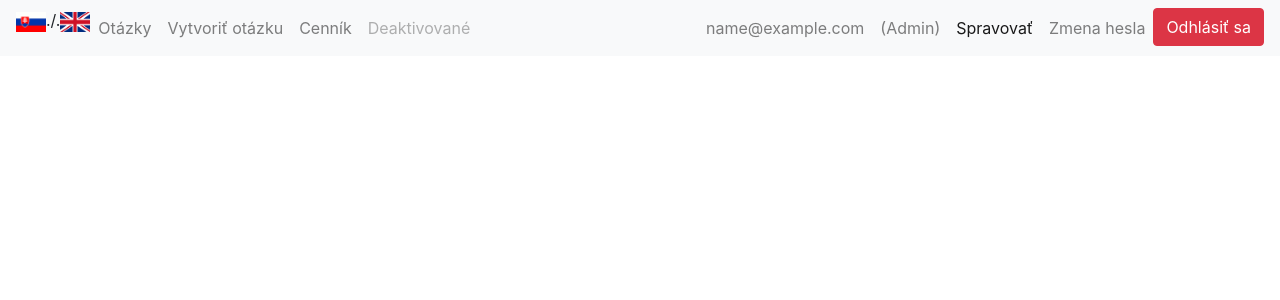
After one commit to SamuelBolibruch/WEBTE2_Zaverecne_zadanie, a PHP site: page /manage_users.php in a window 1280 px wide. The commit adds this page. Shown: the top 300 px of the page. Run offline with PHP 8.4, Linux system fonts and the light colour scheme; the visitor is signed in with stand-in values (Sample User, id 1); some libraries are stand-ins or nearby versions.

Commit message:
Adding functions to admin

```diff
--- a/add_closed_question.php
+++ b/add_closed_question.php
@@ -56,7 +56,7 @@ if ($_SERVER["REQUEST_METHOD"] == "POST") {
     $isOpen = $_POST["isOpen1"];
     $numOfAnswers = $_POST["numOfAnswers1"];
 
-    $email = $_SESSION["email"];
+    $email = $_POST["userEmail"];
 
     // Získanie počtu správnych odpovedí
     $numOfCorrectAnswers = 0;
--- a/languages/en.php
+++ b/languages/en.php
@@ -3,6 +3,7 @@
 return [
     'login' => 'Login',
     'username' => 'Username:',
+    'user' => 'User',
     'password' => 'Password:',
     'submit' => 'Sign in',
     'register' => 'Register',
@@ -59,6 +60,10 @@ return [
     'unauthorized_access' => 'Unauthorized access.',
     'login_as_admin' => 'Login as admin',
     'admin' => 'Admin',
+    'actions' => 'Actions',
+    'create_in_name' => 'Create in name:',
+    'manage_users' => 'Manage',
+    'managing_users' => 'Managing users',
 ];
 
 
--- a/languages/sk.php
+++ b/languages/sk.php
@@ -3,6 +3,7 @@
 return [
     'login' => 'Prihlásenie',
     'username' => 'Meno používateľa:',
+    'user' => 'Používateľ',
     'password' => 'Heslo:',
     'submit' => 'Prihlásiť sa',
     'register' => 'Registrovať sa',
@@ -59,6 +60,10 @@ return [
     'unauthorized_access' => 'Neoprávnený prístup.',
     'login_as_admin' => 'Prihlásiť sa ako administrátor',
     'admin' => 'Administrátor',
+    'actions' => 'Akcie',
+    'create_in_name' => 'Vytvoriť v mene:',
+    'manage_users' => 'Spravovať',
+    'managing_users' => 'Spravovanie užívateľov',
 ];
 
 ?>
--- /dev/null
+++ b/manage_users.php
@@ -0,0 +1,109 @@
+<?php
+session_start(); // Start session
+
+require_once 'config.php';
+
+if (!isset($_SESSION['lang'])) {
+    $_SESSION['lang'] = 'sk'; // Predvolený jazyk
+}
+
+if (isset($_GET['lang'])) {
+    $_SESSION['lang'] = $_GET['lang'];
+}
+
+$lang = require 'languages/' . $_SESSION['lang'] . '.php';
+
+// Redirect to login if not logged in
+if (!isset($_SESSION["loggedin"]) || $_SESSION["loggedin"] !== true) {
+    header("location: index.php");
+    exit;
+}
+$email = $_SESSION["email"];
+
+?>
+
+<!DOCTYPE html>
+<html lang="en">
+
+<head>
+    <meta charset="UTF-8">
+    <meta name="viewport" content="width=device-width, initial-scale=1.0">
+    <title><?php echo $lang['managing_users']; ?></title>
+    <link rel="stylesheet" href="https://cdn.jsdelivr.net/npm/bootstrap@4.0.0/dist/css/bootstrap.min.css"
+          integrity="sha384-Gn5384xqQ1aoWXA+058RXPxPg6fy4IWvTNh0E263XmFcJlSAwiGgFAW/dAiS6JXm" crossorigin="anonymous">
+    <link rel="stylesheet" href="css/change_password.css">
+    <link rel="stylesheet" href="css/navbar.css">
+</head>
+
+<body>
+<nav class="navbar navbar-expand-lg navbar-light bg-light">
+
+
+
+    <!-- <a class="navbar-brand" href="#">Navbar</a> -->
+    <button class="navbar-toggler" type="button" data-toggle="collapse" data-target="#navbarNav"
+            aria-controls="navbarNav" aria-expanded="false" aria-label="Toggle navigation">
+        <span class="navbar-toggler-icon"></span>
+    </button>
+    <div class="collapse navbar-collapse justify-content-between" id="navbarNav">
+        <ul class="navbar-nav mr-auto">
+            <a href="?lang=sk"><img src="images/Flag_of_Slovakia.png" alt="SK" style="height: 20px; width: 30px"></a> ./.
+            <a href="?lang=en"><img src="images/Flag_of_the_United_Kingdom.png" alt="EN" style="height: 20px; width: 30px"></a>
+            <li class="nav-item">
+                <a class="nav-link" href="main_page.php"><?php echo $lang['questions']; ?><span class="sr-only">(current)</span></a>
+            </li>
+            <li class="nav-item">
+                <a class="nav-link" href="create_question.php"><?php echo $lang['create_question']; ?></a>
+            </li>
+            <li class="nav-item">
+                <a class="nav-link" href="#"><?php echo $lang['pricing']; ?></a>
+            </li>
+            <li class="nav-item">
+                <a class="nav-link disabled" href="#"><?php echo $lang['disabled']; ?></a>
+            </li>
+        </ul>
+
+        <ul class="navbar-nav">
+            <li class="nav-item">
+                <div class="nav-link"><?php echo $email; ?></div> <!-- Zobrazenie emailu -->
+            </li>
+            <li class="nav-item">
+                <div class="nav-link">
+                    <?php
+                    if (isset($_SESSION["is_admin"]) && $_SESSION["is_admin"]) {
+                        echo "(Admin)";
+                    }
+                    ?>
+                </div>
+            </li>
+
+            <?php
+            if (isset($_SESSION["is_admin"]) && $_SESSION["is_admin"]) {
+                echo '<li class="nav-item active">
+            <a class="nav-link" href="#">' . $lang['manage_users'] . '</a>
+          </li>';
+            }
+            ?>
+            <li class="nav-item">
+                <a class="nav-link" href="change_password.php"><?php echo $lang['change_password']; ?></a>
+            </li>
+            <li class="nav-item">
+                <a class="btn btn-danger" href="logout.php"><?php echo $lang['logout']; ?></a>
+            </li>
+        </ul>
+    </div>
+</nav>
+
+
+<script src="https://code.jquery.com/jquery-3.2.1.slim.min.js"
+        integrity="sha384-KJ3o2DKtIkvYIK3UENzmM7KCkRr/rE9/Qpg6aAZGJwFDMVNA/GpGFF93hXpG5KkN"
+        crossorigin="anonymous"></script>
+<script src="https://cdn.jsdelivr.net/npm/popper.js@1.12.9/dist/umd/popper.min.js"
+        integrity="sha384-ApNbgh9B+Y1QKtv3Rn7W3mgPxhU9K/ScQsAP7hUibX39j7fakFPskvXusvfa0b4Q"
+        crossorigin="anonymous"></script>
+<script src="https://cdn.jsdelivr.net/npm/bootstrap@4.0.0/dist/js/bootstrap.min.js"
+        integrity="sha384-JZR6Spejh4U02d8jOt6vLEHfe/JQGiRRSQQxSfFWpi1MquVdAyjUar5+76PVCmYl"
+        crossorigin="anonymous"></script>
+</body>
+
+</html>
--- a/scripts/create_question.js
+++ b/scripts/create_question.js
@@ -80,6 +80,8 @@ document.getElementById("closedQuestionForm").addEventListener("submit", functio
     document.getElementById('creationDate1').value = formattedDate;
 
     var formData = new FormData(this);
+    formData.append('userEmail', document.getElementById('userEmail').value);  // Pridanie emailu vybraného používateľa
+
 
     // Odošlite dáta na server pomocou POST requestu
     var xhr = new XMLHttpRequest();
--- a/scripts/main_page.js
+++ b/scripts/main_page.js
@@ -48,10 +48,13 @@ document.addEventListener("DOMContentLoaded", function () {
                 var cell4 = row.insertCell(4);
                 var cell5 = row.insertCell(5);
                 var cell6 = row.insertCell(6);
+                var cell8 = row.insertCell(7);
+
                 cell1.textContent = question.question;
                 cell2.textContent = question.id;
                 cell2.classList.add('question-id-cell'); // Pridanie triedy pre stĺpec s id otázky
                 cell7.textContent = question.subject;
+                cell8.textContent = question.user_email;
                 var checkbox = document.createElement('input');
                 checkbox.type = 'checkbox';
                 checkbox.checked = question.is_active;
```
Also changed, not shown: change_password.php (+19 -4 lines), create_question.php (+63 -3 lines), main_page.php (+16 -3 lines).
